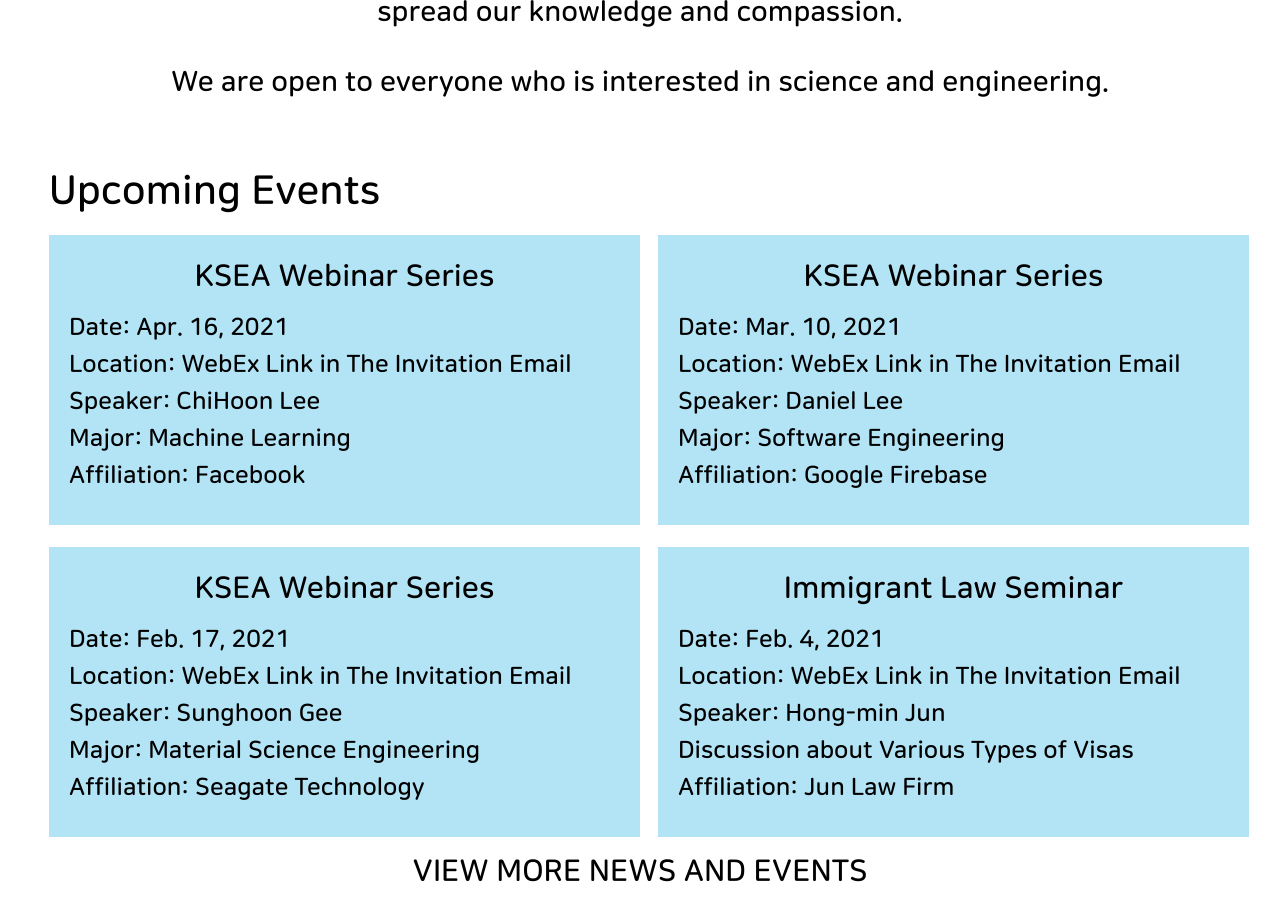
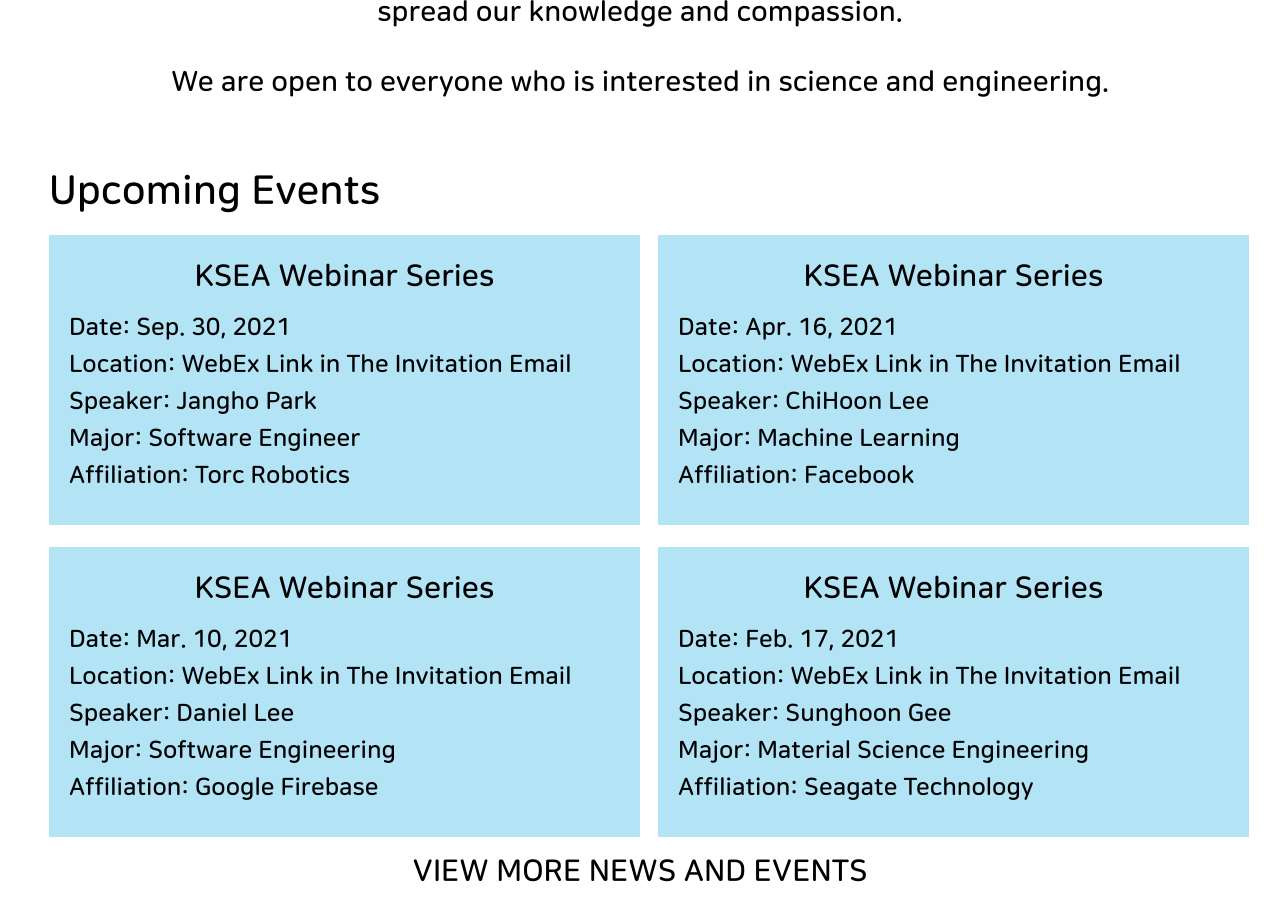
Before and after one commit to KSEAWisconsin/kseawisconsin.github.io, a Jekyll site: the page built from index.html, in a window 1280 px wide and 900 px high, scrolled down 543 px. Built offline with Jekyll 4.4.1, drawn with Linux system fonts in a browser that asks for light colours.

Commit message:
Webinar update

```diff
--- a/_data/home_events.yml
+++ b/_data/home_events.yml
@@ -9,6 +9,14 @@
 ##   additional_info1: # 1st line of additional information. 40 character per line
 ##   additional_info2: # 2st line of additional information.
 ##   additional_info3: # 2st line of additional information.
+
+- event_name: KSEA Webinar Series
+  detail_url:
+  date: Sep. 30, 2021
+  location: WebEx Link in The Invitation Email
+  additional_info1: "Speaker: Jangho Park"
+  additional_info2: "Major: Software Engineer"
+  additional_info3: "Affiliation: Torc Robotics"
 
 - event_name: KSEA Webinar Series
   detail_url:
```
